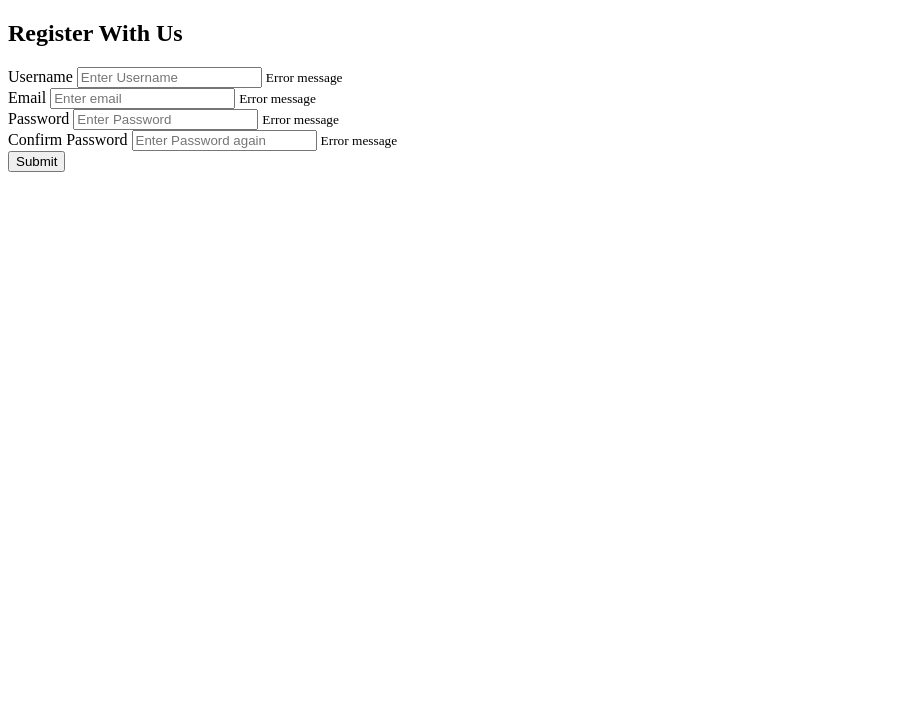
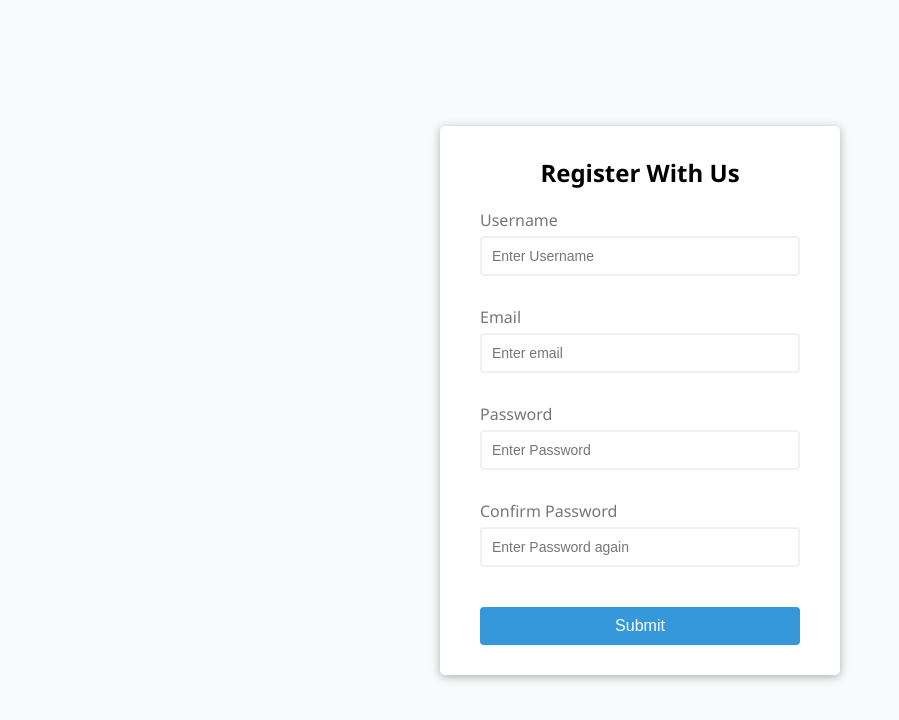
Before and after one commit to Iykechuks11/JS-Form-Validator-, a plain HTML site: page index.html in a window 1280 px wide. Shown: the whole page, without its empty margins (0-899 px from the left). Drawn offline with Linux system fonts and the light colour scheme.

Commit message:
replaced stylesheet with correct stylesheet

```diff
--- a/index.html
+++ b/index.html
@@ -6,7 +6,7 @@
   <meta name="viewport" content="width=device-width, initial-scale=1.0">
 
   <!-- CSS -->
-  <link rel="stylesheet" href="styl.css">
+  <link rel="stylesheet" href="style.css">
 
   <title>Form validator</title>
 </head>
```
